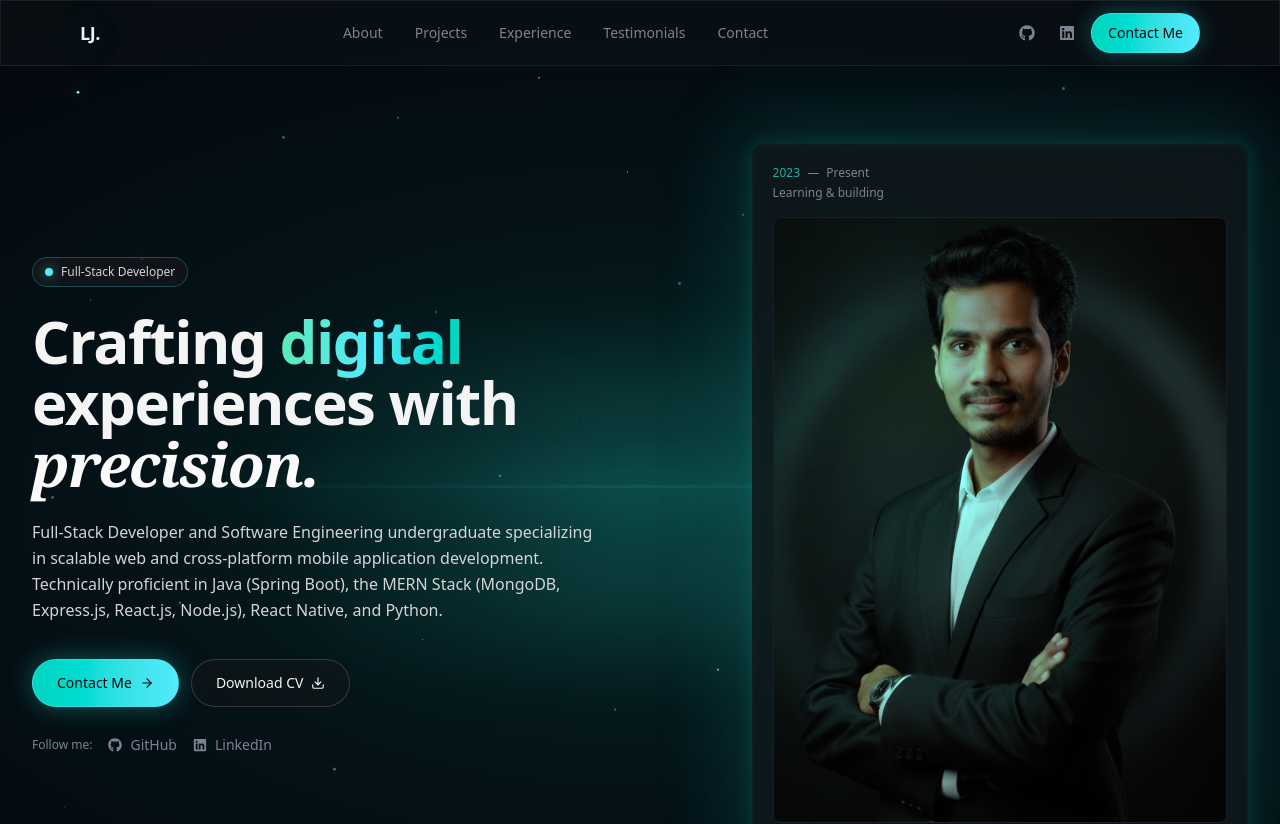
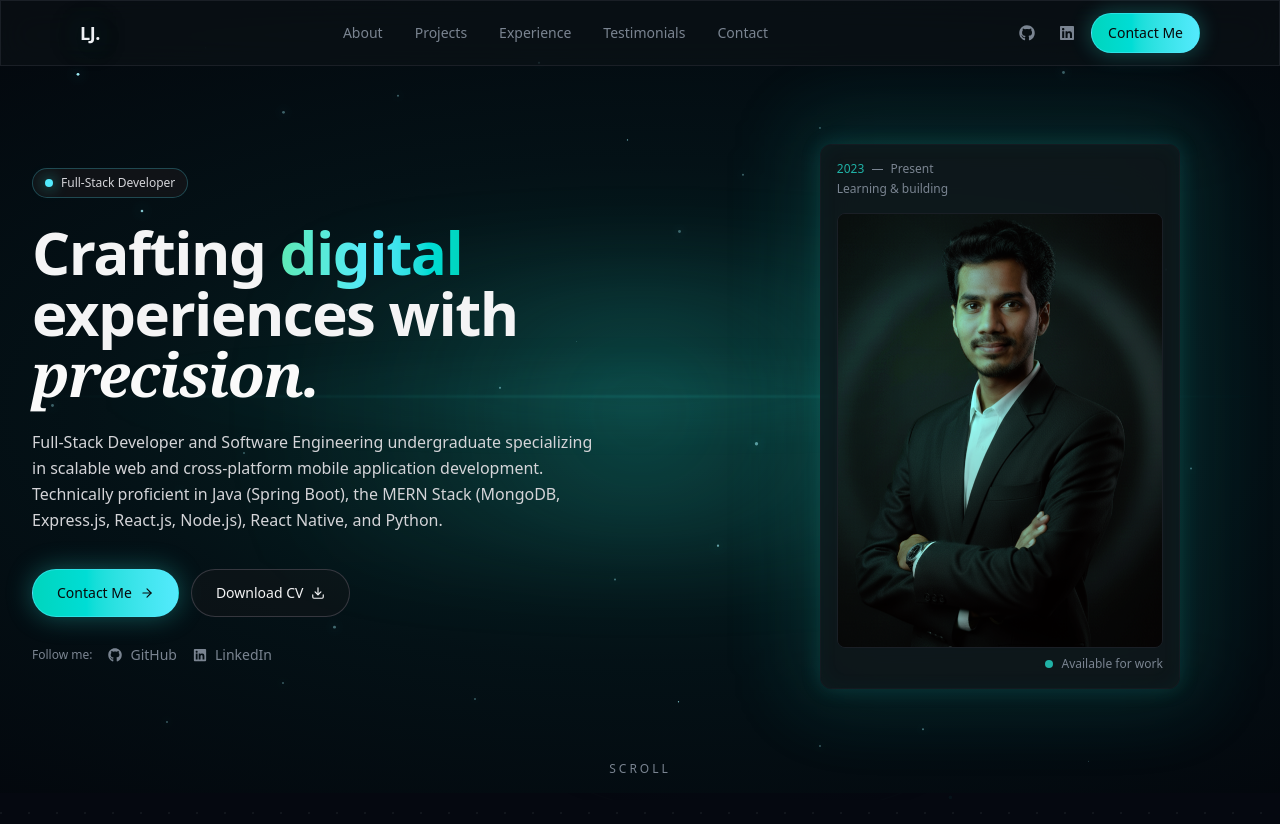
Before and after one commit to LithiraJK/personal-portfolio-nextjs, a Next.js app: page / in a window 1280 px wide. Shown: the top 824 px of the page. Built offline with nearby package versions, Linux system fonts and the light colour scheme; a web font is replaced by a local one.

Commit message:
feat: add ParticlesField effect to Experience section; update Hero section styles for improved layout

```diff
--- a/src/components/sections/Experience.tsx
+++ b/src/components/sections/Experience.tsx
@@ -3,6 +3,7 @@
 import * as React from "react";
 import { motion } from "framer-motion";
 import SectionTitle from "@/components/ui/SectionTitle";
+import ParticlesField from "@/components/effects/ParticlesField";
 import { education, leadership } from "@/lib/constants";
 
 type TimelineEntry = {
@@ -32,7 +33,11 @@ export default function Experience() {
   const entries = activeTab === "education" ? educationEntries : experienceEntries;
 
   return (
-    <section id="experience" className="mt-16 md:mt-20">
+    <section id="experience" className="relative isolate overflow-hidden mt-16 md:mt-20">
+      <ParticlesField
+        className="pointer-events-none absolute inset-0 -z-10"
+        particleClassName="pointer-events-none absolute rounded-full bg-cyan-200/90 shadow-[0_0_12px_rgba(103,232,249,0.95)]"
+      />
       <div className="mx-auto max-w-6xl px-4">
         <SectionTitle
           title="Experience that speaks volumes."
--- a/src/components/sections/Hero.tsx
+++ b/src/components/sections/Hero.tsx
@@ -147,7 +147,7 @@ const Hero = () => {
             variants={profileCardVariants}
             initial="hidden"
             animate="visible"
-            className="relative"
+            className="relative w-full max-w-[360px] mx-auto lg:ml-auto"
           >
             <motion.div
               className="absolute -inset-6 -z-10 rounded-[calc(var(--radius)+16px)] bg-[color-mix(in_srgb,var(--color-primary)_18%,transparent)] blur-2xl animate-float"
@@ -161,7 +161,7 @@ const Hero = () => {
               }}
             />
             <motion.div
-              className="glass-strong rounded-[var(--radius)] p-4 md:p-5 glow-border"
+              className="glass-strong rounded-[var(--radius)] p-3.5 md:p-4 glow-border"
               whileHover={{ scale: 1.02 }}
               transition={{ duration: 0.3 }}
             >
```
